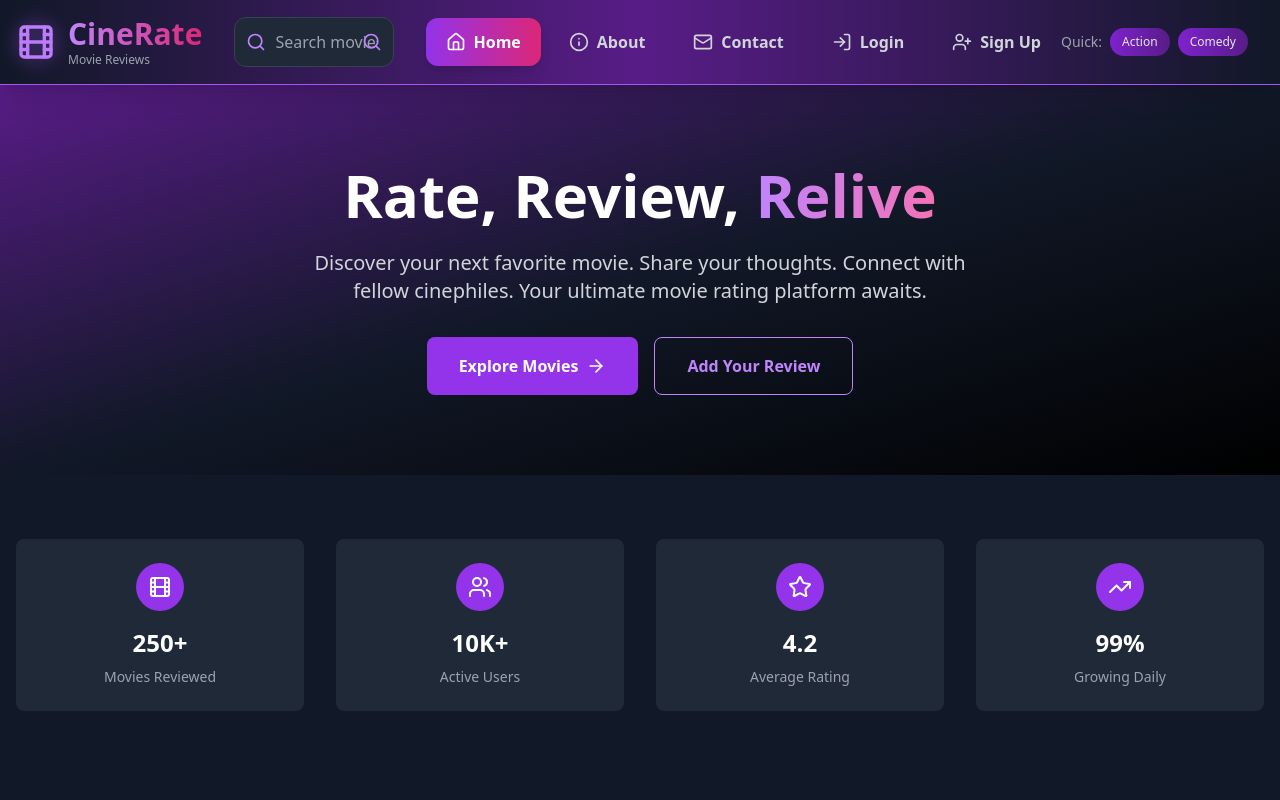
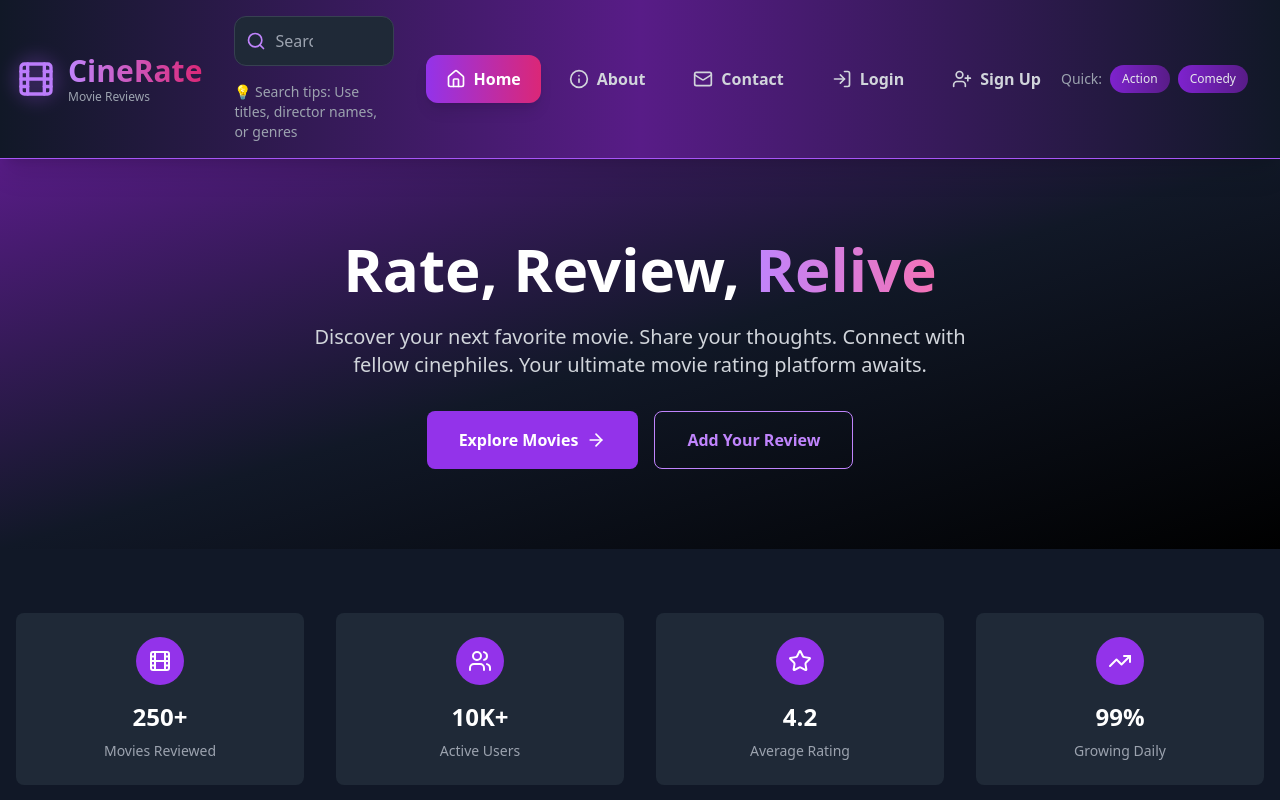
Before and after one commit to UdeshaRashmi/CineRate, a React (Create React App) app in the folder frontend/: page / in a window 1280 px wide. Shown: the top 800 px of the page. Built offline with nearby package versions, Linux system fonts and the light colour scheme.

Commit message:
frontend modifications

```diff
--- a/frontend/src/components/Header.js
+++ b/frontend/src/components/Header.js
@@ -2,10 +2,12 @@ import React, { useState, useContext } from 'react';
 import { Link, useLocation, useNavigate } from 'react-router-dom';
 import { Film, Menu, X, Star, Home, Plus, User, Search, Info, Mail, LogIn, UserPlus } from 'lucide-react';
 import { AuthContext } from '../contexts/AuthContext';
+import SearchBar from './SearchBar';
 
 const Header = () => {
   const [isMobileMenuOpen, setIsMobileMenuOpen] = useState(false);
   const [isUserMenuOpen, setIsUserMenuOpen] = useState(false);
+  const [searchTerm, setSearchTerm] = useState('');
   const location = useLocation();
   const navigate = useNavigate();
   const { isAuthenticated, logout } = useContext(AuthContext);
@@ -40,17 +42,18 @@ const Header = () => {
     return location.pathname === path;
   };
 
-  const handleSearchSubmit = (e) => {
-    e.preventDefault();
-    const formData = new FormData(e.target);
-    const query = formData.get('search');
+  const handleSearchChange = (query) => {
+    setSearchTerm(query);
     if (query.trim()) {
       navigate(`/movies?search=${encodeURIComponent(query)}`);
-      setIsMobileMenuOpen(false);
+    } else {
+      // If search is cleared, navigate to movies without search param
+      navigate('/movies');
     }
   };
 
   const handleQuickSearch = (query) => {
+    setSearchTerm(query);
     navigate(`/movies?search=${encodeURIComponent(query)}`);
     setIsMobileMenuOpen(false);
   };
@@ -87,23 +90,12 @@ const Header = () => {
 
           {/* Desktop Search Bar */}
           <div className="hidden md:block flex-1 max-w-md mx-8">
-            <form onSubmit={handleSearchSubmit} className="relative">
-              <div className="absolute inset-y-0 left-0 pl-3 flex items-center pointer-events-none">
-                <Search className="h-5 w-5 text-purple-400" />
-              </div>
-              <input
-                type="text"
-                name="search"
-                placeholder="Search movies, directors..."
-                className="block w-full pl-10 pr-4 py-3 border border-gray-700 rounded-xl bg-gray-800 text-white placeholder-gray-400 focus:outline-none focus:ring-2 focus:ring-purple-500 focus:border-transparent transition-all duration-300"
-              />
-              <button
-                type="submit"
-                className="absolute inset-y-0 right-0 pr-3 flex items-center text-purple-400 hover:text-purple-300 transition-colors"
-              >
-                <Search className="h-5 w-5" />
-              </button>
-            </form>
+            <SearchBar
+              searchTerm={searchTerm}
+              onSearchChange={handleSearchChange}
+              placeholder="Search movies, directors..."
+              className="search-bar-header"
+            />
           </div>
 
           {/* Desktop Navigation */}
@@ -204,17 +196,12 @@ const Header = () => {
           <div className="lg:hidden py-6 border-t border-gray-700 bg-gradient-to-b from-gray-900 to-gray-800 rounded-b-2xl shadow-2xl mb-4">
             {/* Mobile Search */}
             <div className="mb-6 px-2">
-              <form onSubmit={handleSearchSubmit} className="relative">
-                <div className="absolute inset-y-0 left-0 pl-3 flex items-center pointer-events-none">
-                  <Search className="h-5 w-5 text-purple-400" />
-                </div>
-                <input
-                  type="text"
-                  name="search"
-                  placeholder="Search movies..."
-                  className="block w-full pl-10 pr-4 py-3 border border-gray-700 rounded-xl bg-gray-800 text-white placeholder-gray-400 focus:outline-none focus:ring-2 focus:ring-purple-500 focus:border-transparent"
-                />
-              </form>
+              <SearchBar
+                searchTerm={searchTerm}
+                onSearchChange={handleSearchChange}
+                placeholder="Search movies..."
+                className="search-bar-mobile"
+              />
             </div>
 
             {/* Quick Search - Mobile */}
--- a/frontend/src/components/SearchBar.js
+++ b/frontend/src/components/SearchBar.js
@@ -89,7 +89,9 @@ const SearchBar = ({
       {/* Main Search Bar */}
       <div className="relative">
         <div className="absolute inset-y-0 left-0 pl-3 flex items-center pointer-events-none">
-          <Search className="h-5 w-5 text-gray-400" />
+          <Search className={`h-5 w-5 ${
+            className.includes('header') ? 'text-purple-400' : 'text-gray-400'
+          }`} />
         </div>
 
         <input
@@ -97,7 +99,11 @@ const SearchBar = ({
           type="text"
           value={localSearchTerm}
           onChange={(e) => handleSearchChange(e.target.value)}
-          className="block w-full pl-10 pr-20 py-3 border border-gray-600 rounded-lg bg-gray-700 text-white placeholder-gray-400 focus:outline-none focus:ring-2 focus:ring-purple-500 focus:border-transparent transition-all duration-200"
+          className={`block w-full pl-10 pr-20 py-3 border rounded-xl text-white placeholder-gray-400 focus:outline-none focus:ring-2 focus:ring-purple-500 focus:border-transparent transition-all duration-300 ${
+            className.includes('header')
+              ? 'border-gray-700 bg-gray-800'
+              : 'border-gray-600 bg-gray-700'
+          }`}
           placeholder={placeholder}
           autoFocus={autoFocus}
         />
```
